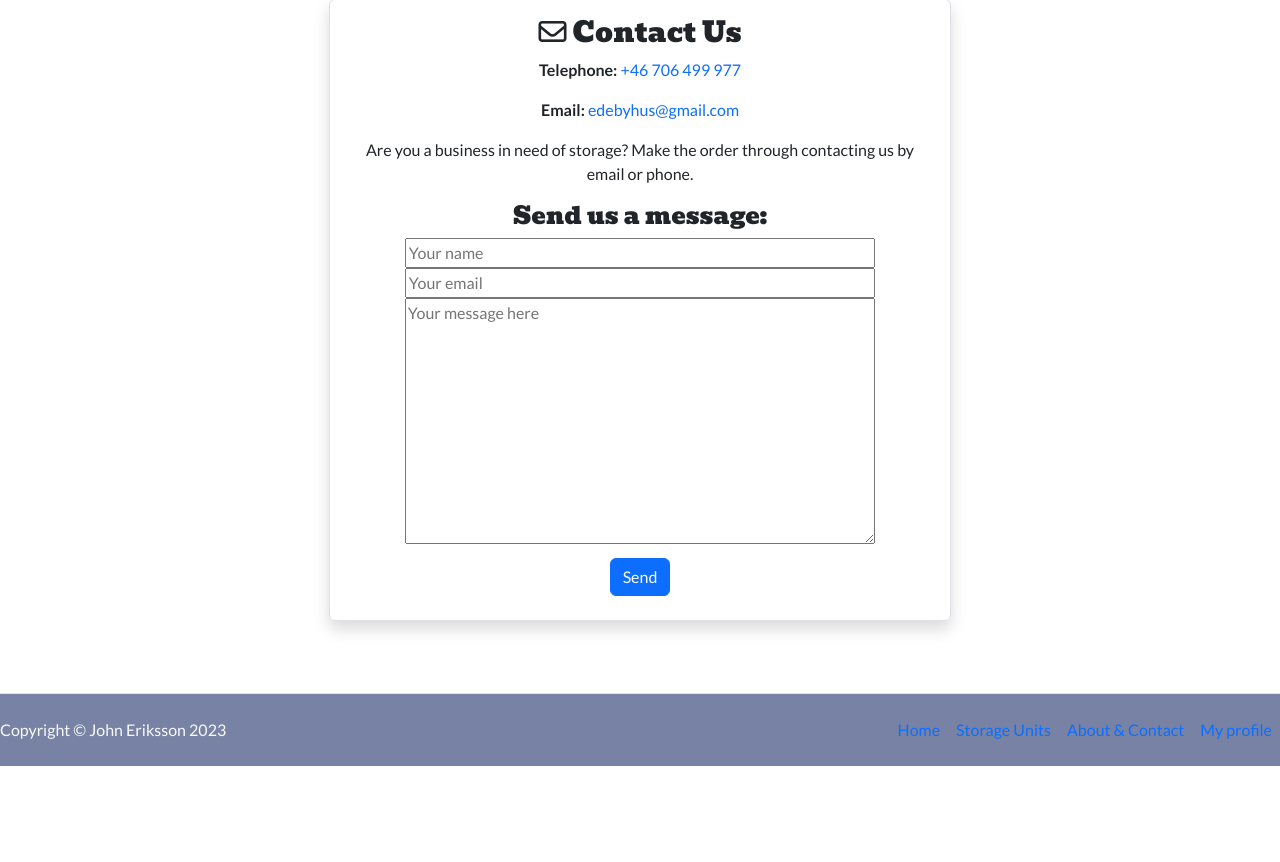
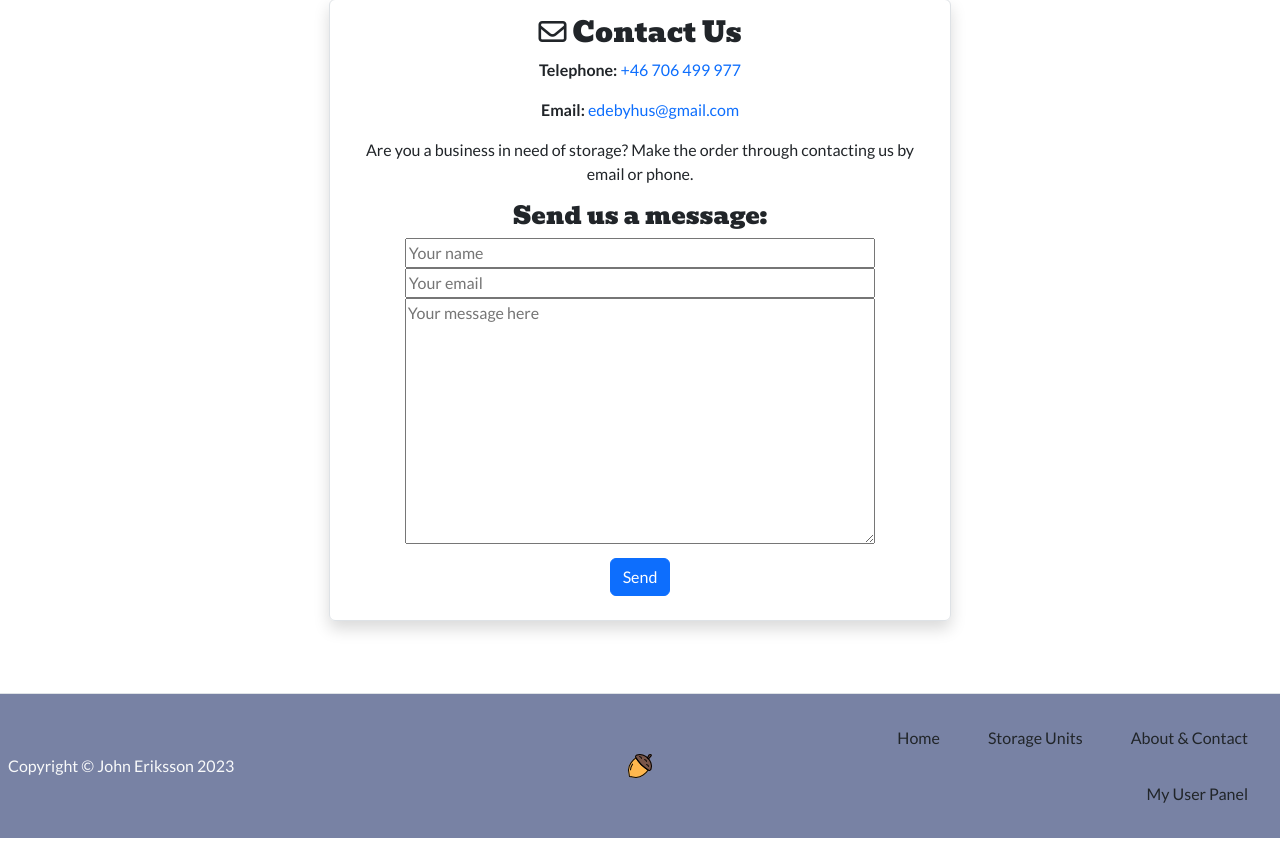
Before and after one commit to Johneriksson88/ekorren, a Django app: page / in a window 1280 px wide. Shown: the part 3188-4050 px from the top of the page. Before the commit the page ends 3954 px from the top, so only its background shows below. Run offline with Django 4.2, Linux system fonts and the light colour scheme; the visitor is signed in with stand-in values (Sample User, id 1); some libraries are stand-ins or nearby versions; some web fonts are replaced.

Commit message:
Adjust media queries for home page

```diff
--- a/main/static/css/styles.css
+++ b/main/static/css/styles.css
@@ -160,7 +160,7 @@ h2, h3, h4, h5, h6 {
     font-weight: bold;
 }
 
-@media screen and (max-width: 500px) {
+@media screen and (max-width: 986px) {
     .list-group-horizontal {
         flex-direction: column;
     }
@@ -171,6 +171,18 @@ h2, h3, h4, h5, h6 {
 .product-card {
     width: 19rem;
 }
+#prouct-card-row {
+    justify-content: center;
+}
+
+/* @media only screen and (max-width: 990px) {
+    #prouct-card-row {
+        justify-content: center;
+
+    }
+
+} */
+
 
 .card-header {
     width: 100%;
@@ -260,6 +272,23 @@ h2, h3, h4, h5, h6 {
 
 footer {
     background-color: #7882A4;
+}
+
+footer > ul > li {
+    display: block;
+    padding: var(--bs-nav-link-padding-y) var(--bs-nav-link-padding-x);
+    font-size: var(--bs-nav-link-font-size);
+    font-weight: var(--bs-nav-link-font-weight);
+    /* color: rgba(0, 0, 0, 0.55); */
+    text-decoration: none;
+    transition: color .15s ease-in-out,background-color .15s ease-in-out,border-color .15s ease-in-out;
+    --bs-nav-link-color: var(--bs-navbar-color);
+    --bs-nav-link-hover-color: var(--bs-navbar-hover-color);
+    --bs-nav-link-disabled-color: var(--bs-navbar-disabled-color);
+}
+
+footer > ul > li:hover {
+    color: rgba(0, 0, 0, 0.9);
 }
 
 /* USER REGISTRATION PAGE */
--- a/main/templates/base.html
+++ b/main/templates/base.html
@@ -2,6 +2,7 @@
 <html lang="en">
 
 <head>
+
   <meta charset="UTF-8">
   <meta http-equiv="X-UA-Compatible" content="IE=edge">
   <meta name="viewport" content="width=device-width, initial-scale=1.0">
@@ -12,8 +13,8 @@
   <link rel="stylesheet" href="https://cdn.jsdelivr.net/gh/Wruczek/Bootstrap-Cookie-Alert@gh-pages/cookiealert.css">
   {% load static %}
   <link rel="stylesheet" href="{% static 'css/styles.css' %}">
+  <title>Ekorren Förråd - hyr förråd i Uppsala</title>
 
-  <title>Ekorren Förråd - hyr förråd i Uppsala</title>
 </head>
 
 <body>
@@ -25,6 +26,7 @@
       I agree
     </button>
   </div>
+
   <nav class="navbar navbar-expand-lg navbar-light">
 
     <a class="navbar-brand text-white" href="{% url 'index' %}">Magasinet <br> Ekorren <span><img class="pl-5"
@@ -46,17 +48,19 @@
         </li>
       </ul>
     </div>
+
     {% if user.is_authenticated %}
-    <span class="text-white">Hello, <b>{{ request.user }}</b>! <a href="{% url 'user_panel' %}" class="user-name-link"><i
-          class="fa-solid fa-user-gear
+    <span class="text-white">Hello, <b>{{ request.user }}</b>! <a href="{% url 'user_panel' %}"
+        class="user-name-link"><i class="fa-solid fa-user-gear
           text-acorn-green"></i></a></span>
-          {% if user.is_superuser %}
-          <a class="nav-link" href="{% url 'admin:index' %}"><b>Admin Panel</b></a>
-          {% endif %}
-    <a class="btn btn-danger" id="loginout-btn" href="{% url 'logout' %}"><b>Log out</b></a>
+    {% if user.is_superuser %}
+      <a class="nav-link" href="{% url 'admin:index' %}"><b>Admin Panel</b></a>
+    {% endif %}
+      <a class="btn btn-danger" id="loginout-btn" href="{% url 'logout' %}"><b>Log out</b></a>
     {% else %}
-    <a class="btn btn-primary" id="loginout-btn" href="{% url 'login' %}"><b>Log in</b></a>
+      <a class="btn btn-primary" id="loginout-btn" href="{% url 'login' %}"><b>Log in</b></a>
     {% endif %}
+
     <ul class="navbar-nav ml-auto">
       <li class="nav-item m-1">
         <img src="/static/images/icons/sweden.png">
@@ -66,30 +70,30 @@
       </li>
     </ul>
   </nav>
+
   {% for message in messages %}
   <p class="alert alert-success my-2 text-center">{{message}}</p>
   {% endfor %}
+
   {% block content %}
   {% endblock %}
-  <!-- <footer class="text-center text-white">
-    <div class="container p-4"></div>
-    <div class="text-center p-3">
-      <p class="copyright">Copyright &copy; John Eriksson <span id="copyright"></span></p>
-    </div>
-  </footer> -->
-  <footer class="d-flex flex-wrap justify-content-between align-items-center py-3 my-4 border-top">
-    <p class="col-md-4 mb-0 text-light">Copyright &copy; John Eriksson <span id="copyright"></span></p>
 
-    <a href="/" class="col-md-4 d-flex align-items-center justify-content-center mb-3 mb-md-0 me-md-auto link-dark text-decoration-none">
-      <svg class="bi me-2" width="40" height="32"><use xlink:href="#bootstrap"></use></svg>
+
+  <footer class="d-flex flex-wrap justify-content-between align-items-center py-3 my-4 border-top px-2">
+    <p class="col-md-4 mb-0 ml-5 text-light">Copyright &copy; John Eriksson <span id="copyright"></span></p>
+
+    <a href="/"
+      class="col-md-4 d-flex align-items-center justify-content-center mb-3 mb-md-0 me-md-auto link-dark text-decoration-none">
+      <img class="pl-5" src="/static/images/acorn.png">
     </a>
 
-    <ul class="nav col-md-4 justify-content-end">
+    <ul class="nav col-md-4 justify-content-end" id="footer-nav">
       <li class="nav-item"><a href="#" class="nav-link px-2">Home</a></li>
-      <li class="nav-item"><a href="{% url 'index' %}#product-cards-section" class="nav-link px-2">Storage Units</a></li>
-      <li class="nav-item"><a href="{% url 'index' %}#about-us-section" class="nav-link px-2">About & Contact</a></li>
+      <li class="nav-item"><a href="{% url 'index' %}#product-cards-section" class="nav-link px-2">Storage Units</a>
+      </li>
+      <li class="nav-item"><a class="nav-link px-2" href="{% url 'index' %}#about-us-section">About & Contact</a></li>
       {% if user.is_authenticated %}
-        <li class="nav-item"><a href="{% url 'user_panel' %}" class="nav-link px-2">My profile</a></li>
+        <li class="nav-item"><a href="{% url 'user_panel' %}" class="nav-link px-2">My User Panel</a></li>
       {% else %}
         <li class="nav-item"><a href="{% url 'register' %}" class="nav-link px-2">Register</a></li>
       {% endif %}
@@ -98,6 +102,7 @@
   </footer>
 
   <!-- JavaScript, Jquery -->
+
   <script src="https://ajax.googleapis.com/ajax/libs/jquery/3.6.0/jquery.min.js"></script>
   <script src="https://cdnjs.cloudflare.com/ajax/libs/jquery-validate/1.19.1/jquery.validate.min.js"></script>
   <script src="/static/js/script.js"></script>
--- a/main/templates/index.html
+++ b/main/templates/index.html
@@ -84,7 +84,7 @@
 <h2 class="text-center mt-4">Our units</h2>
 <section class="container-fluid m-3 d-flex justify-content-center" id="product-cards-section">
 
-    <div class="row">
+    <div class="row" id="prouct-card-row">
         <div class="card product-card col-md-2 mx-2 p-0 my-2">
             <h5 class="card-header card-title text-center">SMALL</h5>
             <img class="card-img-top pt-3"
```
